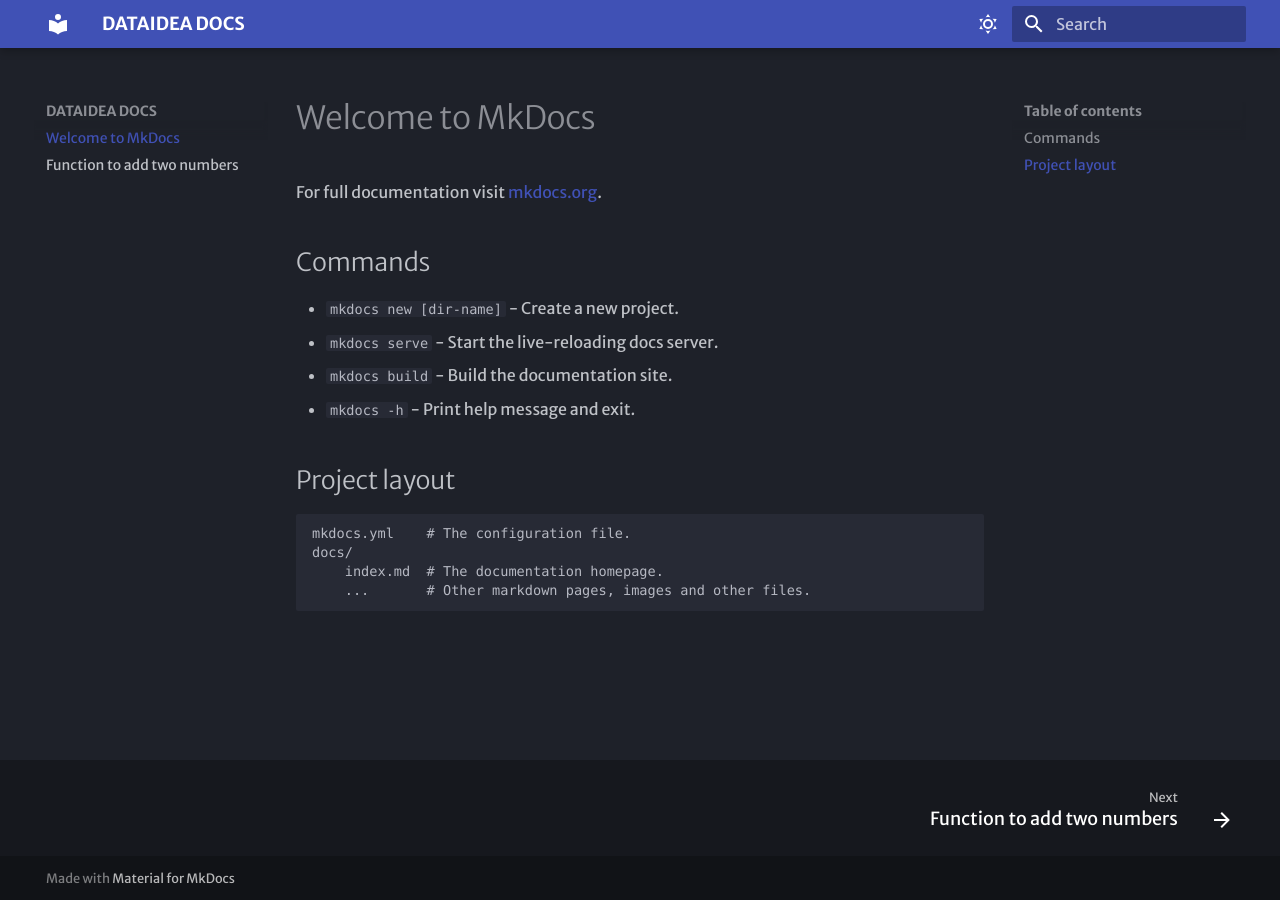
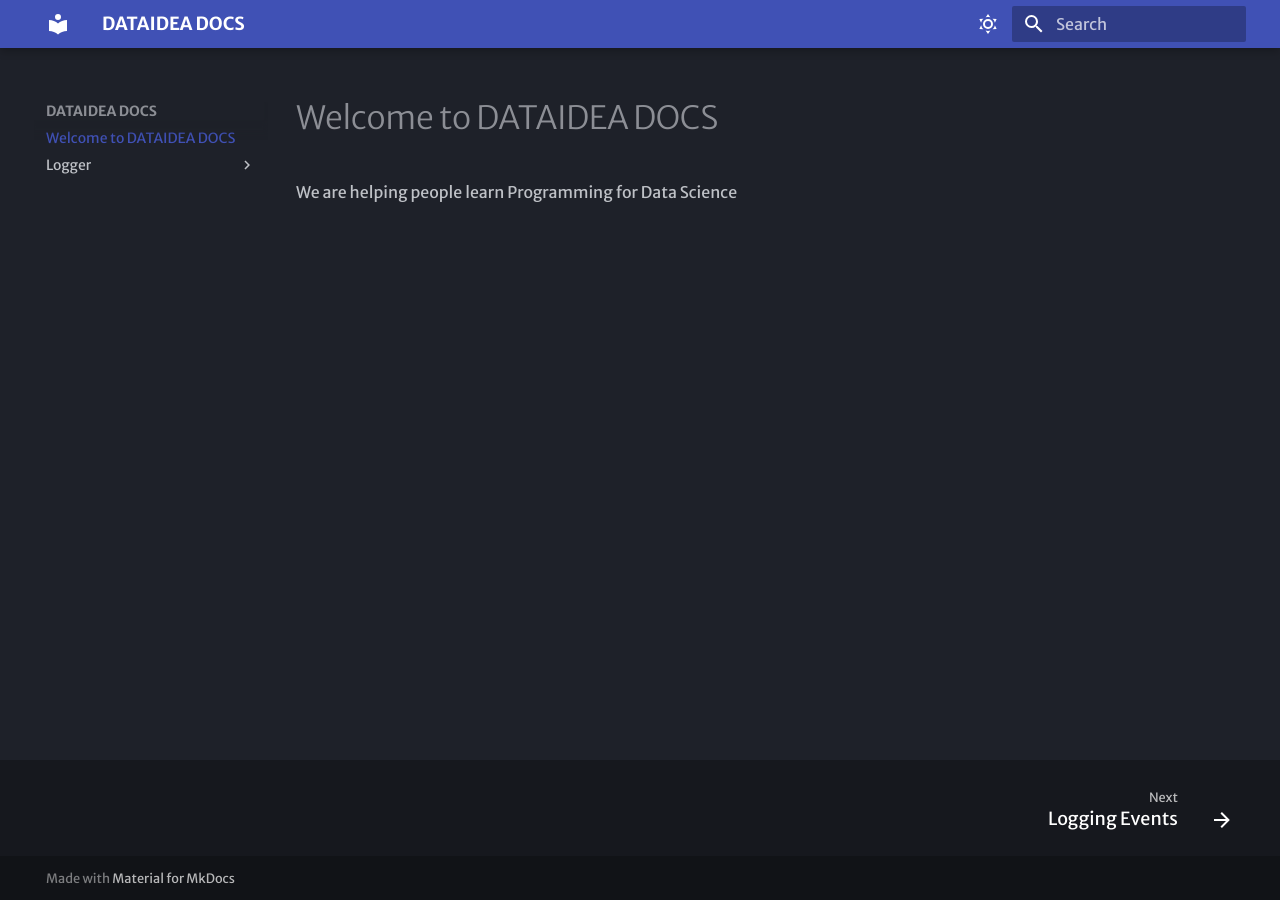
Before and after one commit to dataideaorg/dataidea-docs, an MkDocs documentation site: the page built from docs/index.md, in a window 1280 px wide. Built offline with MkDocs 1.6.1 and Material for MkDocs 9.7.7, drawn with Linux system fonts in a browser that asks for light colours; some web fonts are replaced.

Commit message:
feat: added logging docs

````diff
--- a/docs/index.md
+++ b/docs/index.md
@@ -1,17 +1,3 @@
-# Welcome to MkDocs
+# Welcome to DATAIDEA DOCS
 
-For full documentation visit [mkdocs.org](https://www.mkdocs.org).
-
-## Commands
-
-* `mkdocs new [dir-name]` - Create a new project.
-* `mkdocs serve` - Start the live-reloading docs server.
-* `mkdocs build` - Build the documentation site.
-* `mkdocs -h` - Print help message and exit.
-
-## Project layout
-
-    mkdocs.yml    # The configuration file.
-    docs/
-        index.md  # The documentation homepage.
-        ...       # Other markdown pages, images and other files.
+We are helping people learn Programming for Data Science
--- a/docs/logger.md
+++ /dev/null
@@ -1,13 +0,0 @@
-# Function to add two numbers
-
-```py
-def add_two_numbers(num1, num2):
-    return num1 + num2
-```
-
-## Example usage
-
-```py
-result = add_two_numbers(5, 3)
-print('The sum is:', result)
-```
````
Also changed, not shown: docs/Logger/1.logging_events.md (added, +25 -0 lines), docs/Logger/2.logging_llm.md (added, +23 -0 lines).
